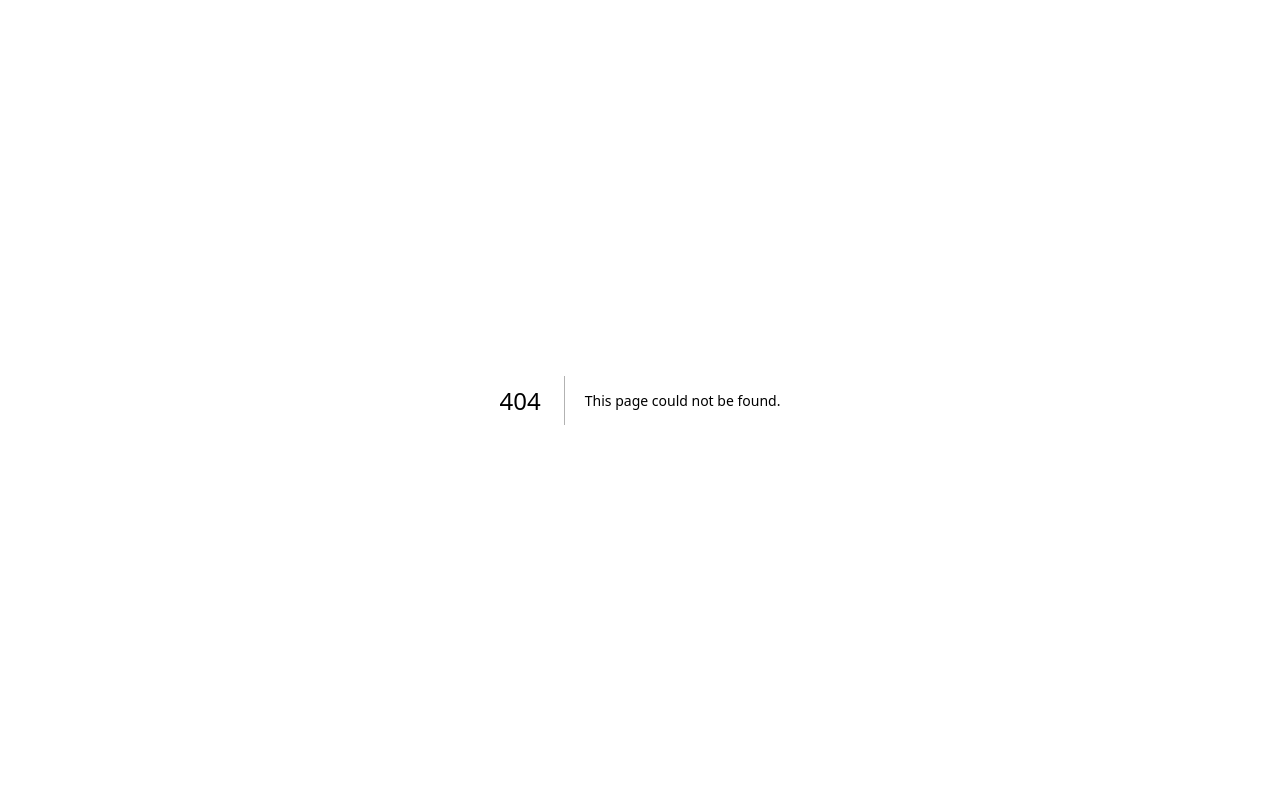
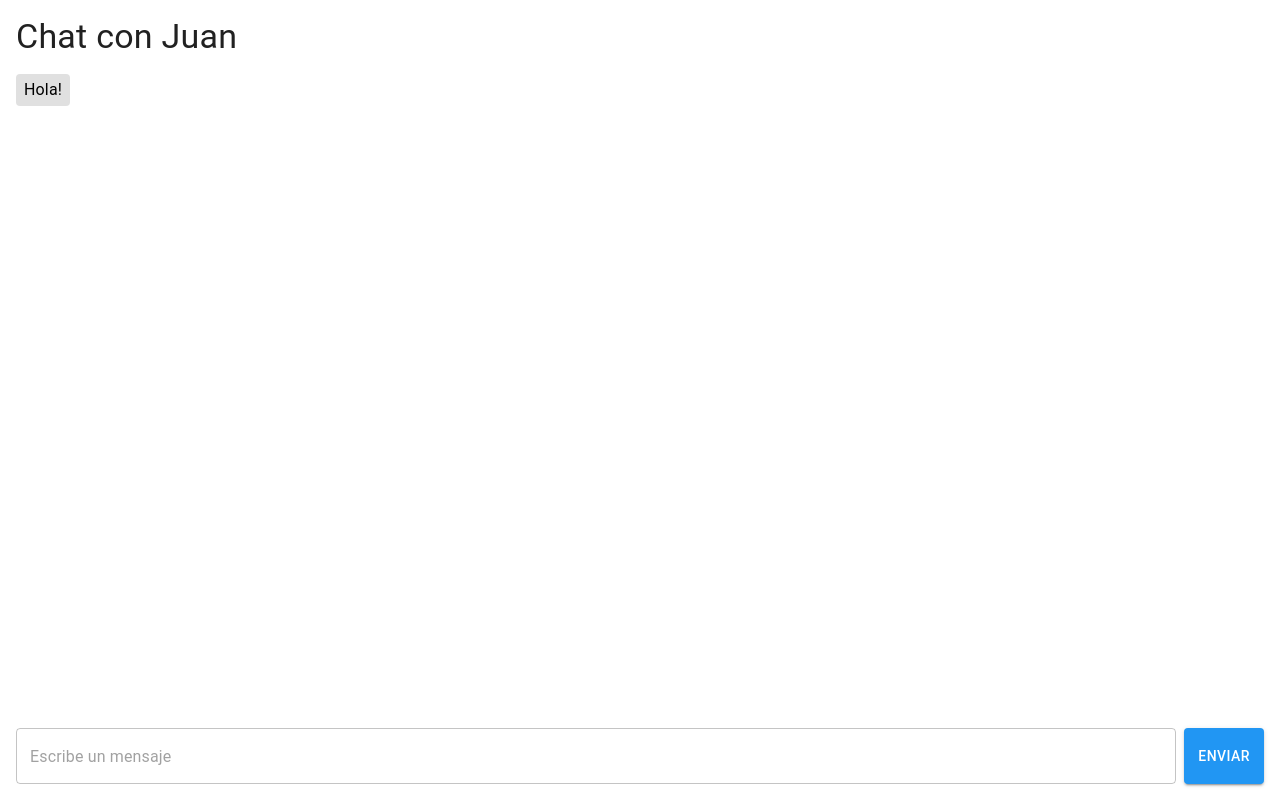
Before and after one commit to RobertAL95/telewhat, a Next.js app in the folder telegrom/: page /components/chat in a window 1280 px wide. Before the commit this address had no page. Built offline with nearby package versions, Linux system fonts and the light colour scheme.

Commit message:
problema del context

```diff
--- a/telegrom/app/components/chat/Logica.ts
+++ b/telegrom/app/components/chat/Logica.ts
@@ -1,15 +1,18 @@
-// /components/Chat/Logica.ts
+'use client'
+
+import { useState } from 'react'
 import { useChatContext } from '../../context/ChatContext'
 
-export const useChatLogic = () => {
+export function useChat() {
   const { chats, selectedChatId, sendMessage } = useChatContext()
+  const chat = chats.find(c => c.id === selectedChatId)!
+  const [newMessage, setNewMessage] = useState('')
 
-  const currentChat = chats.find(c => c.id === selectedChatId) || null
+  const onSend = () => {
+    if (newMessage.trim() === '') return
+    sendMessage(chat.id, newMessage)
+    setNewMessage('')
+  }
 
-  return {
-    currentChat,
-    sendMessage: (text: string) => {
-      if (currentChat) sendMessage(currentChat.id, text)
-    },
-  }
+  return { chat, newMessage, setNewMessage, onSend }
 }
--- a/telegrom/app/components/chat/Render.jsx
+++ b/telegrom/app/components/chat/Render.jsx
@@ -1,21 +1,9 @@
-// /components/Chat/Render.tsx
 'use client'
 
-import { useChatLogic } from './Logica'
 import { ChatUI } from './UI'
-import { Typography, Box } from '@mui/material'
+import { useChat } from './Logica'
 
-const Chat = () => {
-  const { currentChat, sendMessage } = useChatLogic()
-
-  if (!currentChat)
-    return (
-      <Box p={2}>
-        <Typography variant="h6">Selecciona un chat para comenzar</Typography>
-      </Box>
-    )
-
-  return <ChatUI messages={currentChat.messages} onSend={sendMessage} />
+export default function ChatRender() {
+  const { chat, newMessage, setNewMessage, onSend } = useChat()
+  return <ChatUI chat={chat} newMessage={newMessage} setNewMessage={setNewMessage} onSend={onSend} />
 }
-
-export default Chat
--- a/telegrom/app/components/chat/UI.tsx
+++ b/telegrom/app/components/chat/UI.tsx
@@ -1,60 +1,53 @@
-// /components/Chat/UI.tsx
-import { Box, Typography, TextField, IconButton, List, ListItem } from '@mui/material'
-import SendIcon from '@mui/icons-material/Send'
-import { useState } from 'react'
-import { Message } from '../../context/ChatContext'
+'use client'
 
-type Props = {
-  messages: Message[]
-  onSend: (text: string) => void
+import { Box, Typography, TextField, Button } from '@mui/material'
+import { Chat } from '../../context/ChatContext'
+
+interface ChatUIProps {
+  chat: Chat
+  newMessage: string
+  setNewMessage: (msg: string) => void
+  onSend: () => void
 }
 
-export const ChatUI = ({ messages, onSend }: Props) => {
-  const [text, setText] = useState('')
+export function ChatUI({ chat, newMessage, setNewMessage, onSend }: ChatUIProps) {
+  return (
+    <Box display="flex" flexDirection="column" height="100vh" p={2}>
+      <Typography variant="h4" mb={2}>
+        Chat con {chat.name}
+      </Typography>
 
-  const handleSend = () => {
-    if (text.trim()) {
-      onSend(text)
-      setText('')
-    }
-  }
-
-  return (
-    <Box display="flex" flexDirection="column" height="100vh">
-      <Box flexGrow={1} overflow="auto" p={1}>
-        <List>
-          {messages.map(msg => (
-            <ListItem
-              key={msg.id}
-              style={{
-                justifyContent: msg.sender === 'me' ? 'flex-end' : 'flex-start',
+      <Box flex={1} overflow="auto" mb={2}>
+        {chat.messages.map(m => (
+          <Box key={m.id} mb={1} textAlign={m.sender === 'me' ? 'right' : 'left'}>
+            <Typography
+              component="span"
+              sx={{
+                backgroundColor: m.sender === 'me' ? '#2196f3' : '#e0e0e0',
+                color: m.sender === 'me' ? 'white' : 'black',
+                px: 1,
+                py: 0.5,
+                borderRadius: 1,
+                display: 'inline-block',
               }}
             >
-              <Box
-                bgcolor={msg.sender === 'me' ? 'primary.main' : 'grey.300'}
-                color={msg.sender === 'me' ? 'white' : 'black'}
-                borderRadius={2}
-                px={2}
-                py={1}
-              >
-                <Typography variant="body2">{msg.text}</Typography>
-              </Box>
-            </ListItem>
-          ))}
-        </List>
+              {m.text}
+            </Typography>
+          </Box>
+        ))}
       </Box>
-      <Box display="flex" p={1} borderTop="1px solid #ccc">
+
+      <Box display="flex" gap={1}>
         <TextField
           fullWidth
           variant="outlined"
-          size="small"
           placeholder="Escribe un mensaje"
-          value={text}
-          onChange={e => setText(e.target.value)}
+          value={newMessage}
+          onChange={e => setNewMessage(e.target.value)}
         />
-        <IconButton color="primary" onClick={handleSend}>
-          <SendIcon />
-        </IconButton>
+        <Button variant="contained" onClick={onSend}>
+          Enviar
+        </Button>
       </Box>
     </Box>
   )
--- /dev/null
+++ b/telegrom/app/components/chat/page.tsx
@@ -0,0 +1,9 @@
+'use client'
+
+import dynamic from 'next/dynamic'
+
+const ChatRender = dynamic(() => import('../../components/chat/Render'), { ssr: false })
+
+export default function ChatPage() {
+  return <ChatRender />
+}
--- a/telegrom/app/components/portada/Logica.js
+++ b/telegrom/app/components/portada/Logica.js
@@ -1,4 +1,5 @@
 'use client'
+
 import { useCallback } from 'react'
 import { useRouter } from 'next/navigation'
 
--- a/telegrom/app/components/portada/Render.jsx
+++ b/telegrom/app/components/portada/Render.jsx
@@ -1,9 +1,9 @@
 'use client'
+
+import { PortadaUI } from './UI'
 import { usePortada } from './Logica'
-import { PortadaUI } from './UI'
 
 export default function Portada() {
   const { goRegistro, goChat } = usePortada()
-
   return <PortadaUI onRegistro={goRegistro} onChat={goChat} />
 }
--- a/telegrom/app/context/ChatContext.tsx
+++ b/telegrom/app/context/ChatContext.tsx
@@ -1,4 +1,3 @@
-// /context/ChatContext.tsx
 'use client'
 
 import { createContext, useContext, useState, ReactNode, useMemo } from 'react'
@@ -35,7 +34,6 @@ export const ChatProvider = ({ children }: { children: ReactNode }) => {
       messages: [{ id: 'm1', text: 'Hola!', sender: 'them', timestamp: Date.now() }],
     },
   ])
-
   const [selectedChatId, setSelectedChatId] = useState<string | null>('1')
 
   const selectChat = (id: string) => setSelectedChatId(id)
--- a/telegrom/app/layout.tsx
+++ b/telegrom/app/layout.tsx
@@ -1,16 +1,26 @@
-// /app/layout.tsx
-import type { Metadata } from 'next'
-import './styles/globals.css'
+'use client'
 
-export const metadata: Metadata = {
-  title: 'WhatsApp Clone',
-  description: 'Clon simple de WhatsApp Web',
+import { ReactNode } from 'react'
+import { ChatProvider } from '../app/context/ChatContext'
+import { CssBaseline, ThemeProvider, createTheme } from '@mui/material'
+
+interface RootLayoutProps {
+  children: ReactNode
 }
 
-export default function RootLayout({ children }: { children: React.ReactNode }) {
+export default function RootLayout({ children }: RootLayoutProps) {
+  const theme = createTheme({
+    palette: {
+      mode: 'light', // o 'dark', puedes hacer dinámico si quieres
+      primary: { main: '#2196f3' },
+      secondary: { main: '#21cbf3' },
+    },
+  })
+
   return (
-    <html lang="es">
-      <body>{children}</body>
-    </html>
+    <ThemeProvider theme={theme}>
+      <CssBaseline />
+      <ChatProvider>{children}</ChatProvider>
+    </ThemeProvider>
   )
 }
--- a/telegrom/app/page.js
+++ /dev/null
@@ -1,6 +0,0 @@
-'use client'
-import Portada from './components/portada/Render'
-
-export default function HomePage() {
-  return <Portada />
-}
```
Also changed, not shown: telegrom/app/components/portada/UI.tsx (+7 -1 lines), telegrom/app/page.tsx (added, +9 -0 lines).
